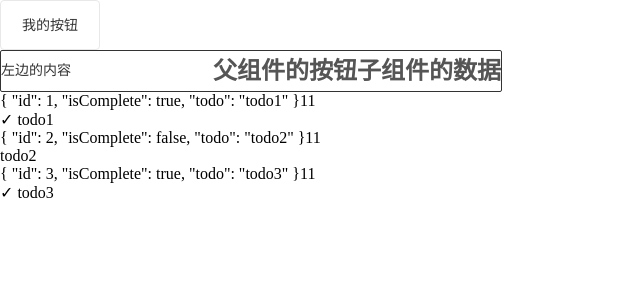
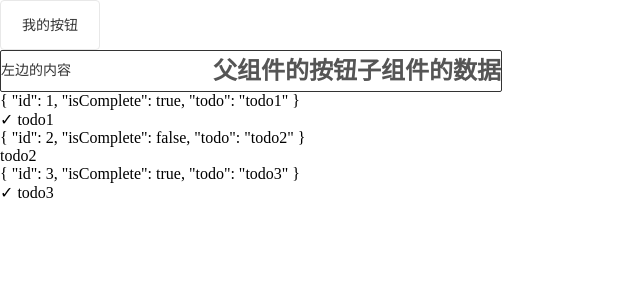
Before and after one commit to HanZongXiang/Vue-study, a Vue app in the folder first-project/: page /index in a window 1280 px wide. Shown: the top 300 px of the page, without its empty margins (0-640 px from the left). Built offline with nearby package versions, Linux system fonts and the light colour scheme.

Commit message:
试修改

```diff
--- a/first-project/src/view/index.vue
+++ b/first-project/src/view/index.vue
@@ -21,7 +21,7 @@
       <todoList :todos="todos">
         <template  slot-scope="scope">
           <div>
-            {{scope.itemValue}}11
+            {{scope.itemValue}}
           </div>
           <div>
             <span v-if="scope.itemValue.isComplete">✓</span>
```
